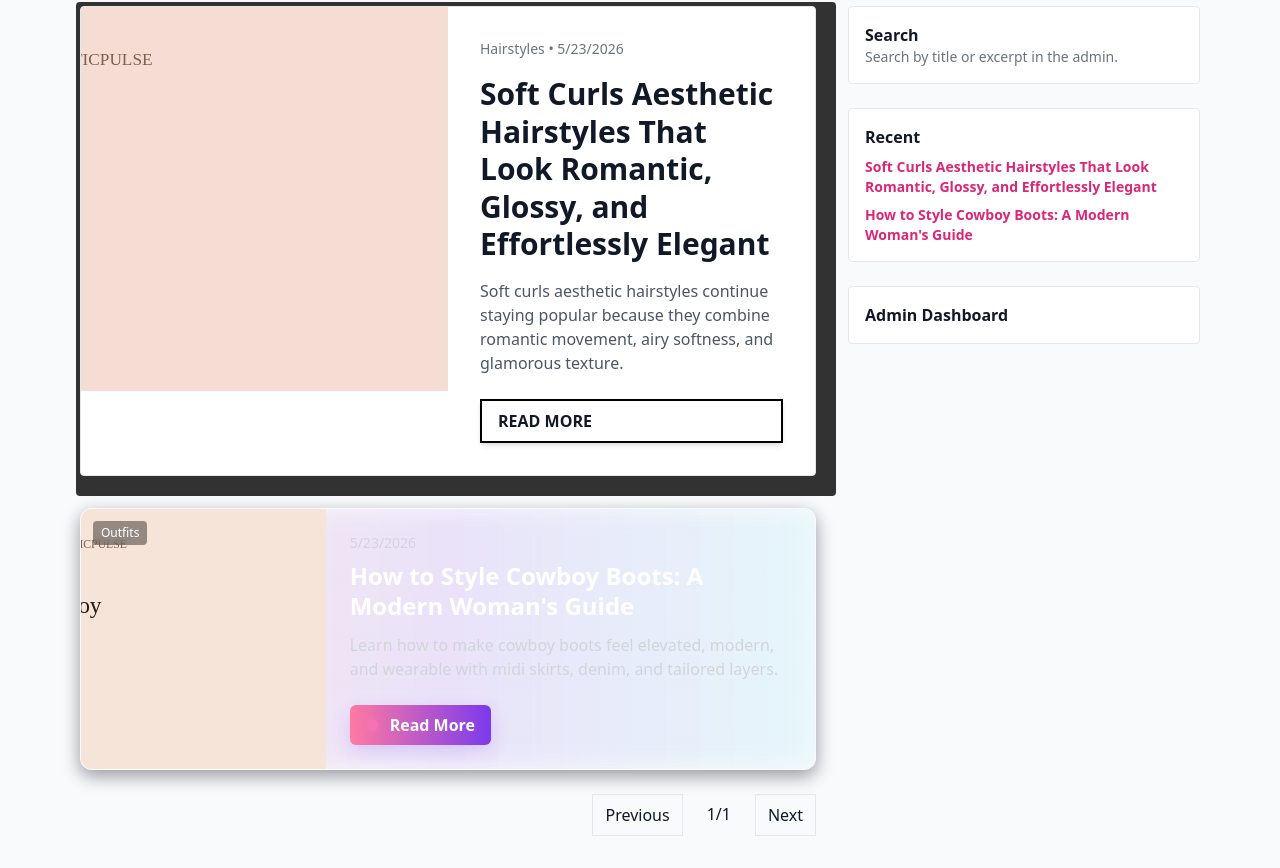
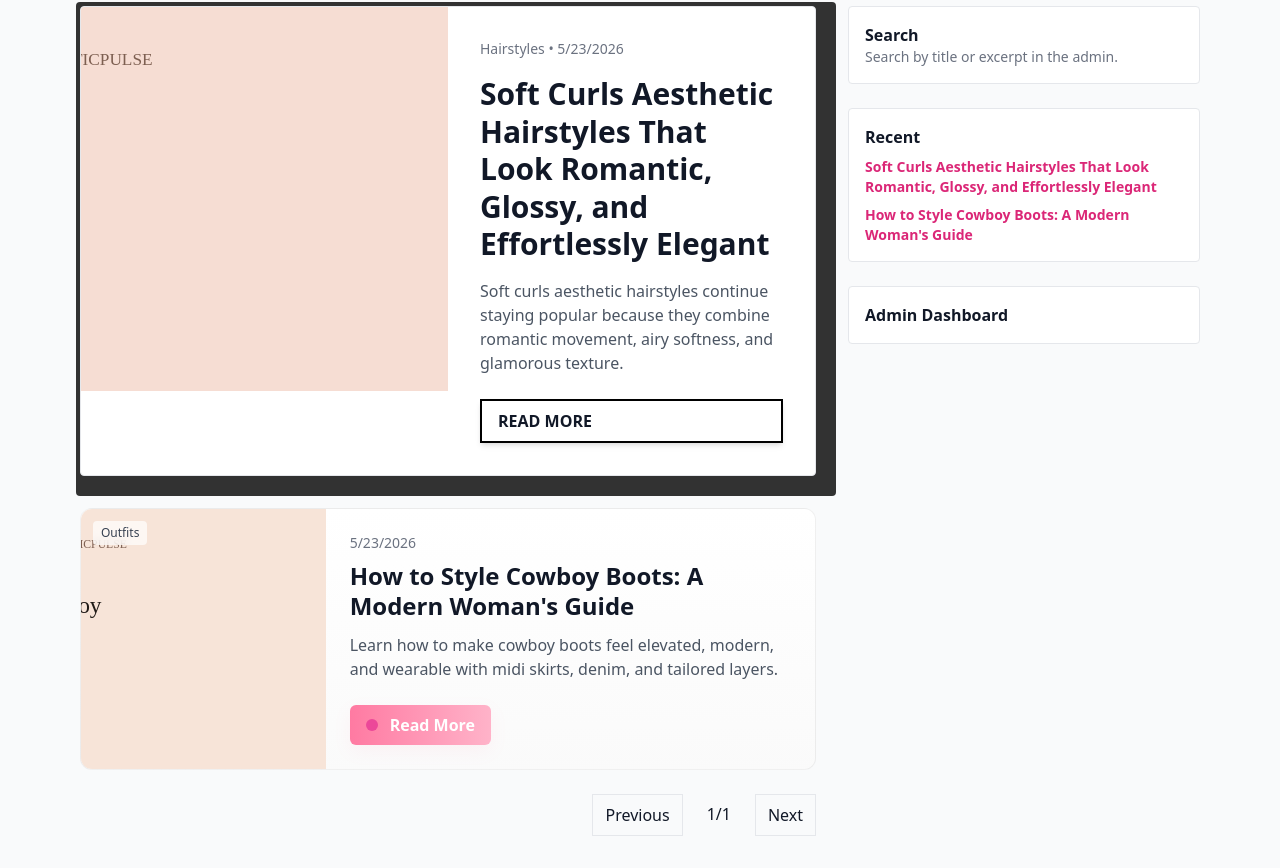
Before and after one commit to bonnie2030/aestheticpulse, a React (Vite) app: page / in a window 1280 px wide. Shown: the part 199-1067 px from the top of the page. Built offline with nearby package versions, Linux system fonts and the light colour scheme.

Commit message:
UI: tone down card colors and remove 3D transforms; softer CTA

```diff
--- a/src/components/ArticleCard.jsx
+++ b/src/components/ArticleCard.jsx
@@ -2,19 +2,19 @@ import React from 'react'
 
 export default function ArticleCard({a}){
   return (
-    <div className="relative perspective-800">
+    <div className="relative">
       <article className="futuristic-card relative grid grid-cols-3 items-stretch overflow-hidden">
         <div className="col-span-1 relative">
           <img src={a.image} alt={a.title} className="w-full h-full object-cover block" />
-          <div className="absolute top-3 left-3 px-2 py-1 bg-black/40 text-white text-xs rounded backdrop-blur-sm">{a.category}</div>
+          <div className="absolute top-3 left-3 px-2 py-1 bg-white/70 text-gray-700 text-xs rounded backdrop-blur-sm">{a.category}</div>
         </div>
         <div className="col-span-2 p-6 flex flex-col justify-center">
-          <div className="text-sm text-gray-300">{new Date(a.date).toLocaleDateString()}</div>
-          <h3 className="text-2xl font-extrabold mt-2 text-white leading-tight">{a.title}</h3>
-          <p className="text-gray-300 mt-3 line-clamp-3">{a.excerpt}</p>
+          <div className="text-sm text-gray-500">{new Date(a.date).toLocaleDateString()}</div>
+          <h3 className="text-2xl font-extrabold mt-2 text-gray-900 leading-tight">{a.title}</h3>
+          <p className="text-gray-600 mt-3 line-clamp-3">{a.excerpt}</p>
           <div className="mt-6">
             <a className="neon-btn inline-flex items-center gap-3 px-4 py-2 rounded-md font-semibold" href={`#article-${a.id}`}>
-              <span className="w-3 h-3 bg-pink-400 rounded-full shadow-[0_0_8px_rgba(255,122,162,0.6)]"></span>
+              <span className="w-3 h-3 bg-pink-500 rounded-full"></span>
               Read More
             </a>
           </div>
--- a/src/styles/index.css
+++ b/src/styles/index.css
@@ -11,26 +11,21 @@
 .futuristic-card{
 	position:relative;
 	border-radius:0.75rem;
-	background:linear-gradient(180deg, rgba(255,255,255,0.03), rgba(255,255,255,0.01));
-	border:1px solid rgba(255,255,255,0.06);
-	box-shadow: 0 6px 18px rgba(2,6,23,0.4);
+	background:linear-gradient(180deg, rgba(255,255,255,0.96), rgba(250,250,250,0.96));
+	border:1px solid rgba(0,0,0,0.06);
 	overflow:hidden;
-	transition:transform .45s cubic-bezier(.2,.9,.2,1), box-shadow .45s;
-	backdrop-filter: blur(6px) saturate(120%);
+	transition:box-shadow .2s ease, transform .15s ease;
+	backdrop-filter: blur(4px) saturate(110%);
 }
 .futuristic-card::before{
 	content:'';
 	position:absolute;
-	inset:-2px;
+	inset:0;
 	z-index:-1;
-	background: linear-gradient(90deg, rgba(255,122,162,0.12), rgba(124,58,237,0.12), rgba(0,212,255,0.08));
-	filter: blur(14px);
+	background: transparent;
 	border-radius:0.85rem;
 }
-.futuristic-card:hover{transform:translateY(-8px) rotateX(4deg) rotateY(-2deg); box-shadow:0 18px 40px rgba(2,6,23,0.55)}
+.futuristic-card:hover{transform:translateY(-4px); box-shadow:0 12px 30px rgba(2,6,23,0.08)}
 
-.neon-btn{background:linear-gradient(90deg,#ff7aa2,#7c3aed); color:white; box-shadow:0 6px 18px rgba(124,58,237,0.18);}
-.neon-btn:hover{filter:brightness(1.05); transform:translateY(-2px)}
-
-/* small utility for perspective on hover */
-.perspective-800{transform-style:preserve-3d}
+.neon-btn{background:linear-gradient(90deg,#ff7aa2,#ffb3c9); color:white; box-shadow:0 6px 18px rgba(255,122,162,0.08);}
+.neon-btn:hover{filter:brightness(1.03)}
```
